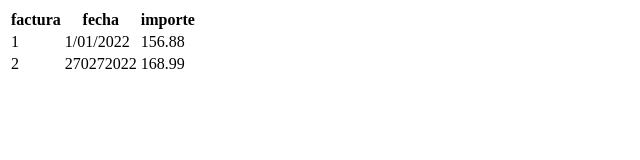
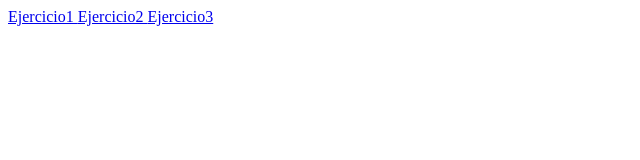
Before and after one commit to Raulcrypto/curso-html-001, a plain HTML site: page index.html in a window 1280 px wide. Shown: the whole page, without its empty margins (0-640 px from the left). Drawn offline with Linux system fonts and the light colour scheme.

Commit message:
ejercicio1 corregido

```diff
--- a/index.html
+++ b/index.html
@@ -6,26 +6,9 @@
     <title>Document</title>
 </head>
 <body>
-  <table>
-    <thead>
-        <tr>
-            <th>factura</th>
-            <th>fecha</th>
-            <th>importe</th>
-        </tr>
-    </thead>
-    <tbody>
-        <tr>
-            <td>1</td>
-            <td>1/01/2022</td>
-            <td>156.88</td>
-        </tr>
-        <tr>
-            <td>2</td>
-            <td>270272022</td>
-            <td>168.99</td>
-        </tr>
-    </tbody>
-  </table>
+    <a href="ejercicio1.html">Ejercicio1 </a>
+    <a href="ejercicio2.html">Ejercicio2 </a>
+    <a href="ejercicio3.html">Ejercicio3 </a>
+
 </body>
 </html>
```
Also changed, not shown: ejercicio1.html (added, +31 -0 lines), ejercicio3.html (+1 -1 lines).
